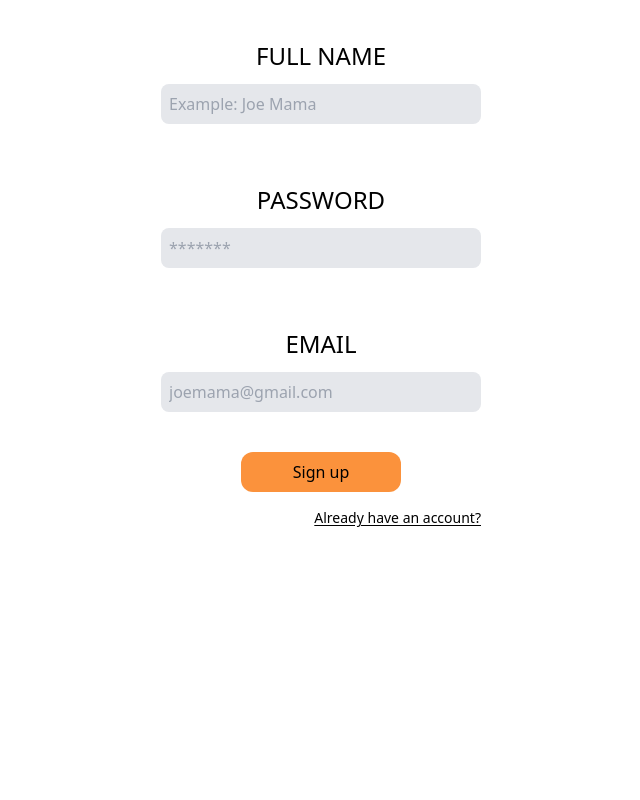
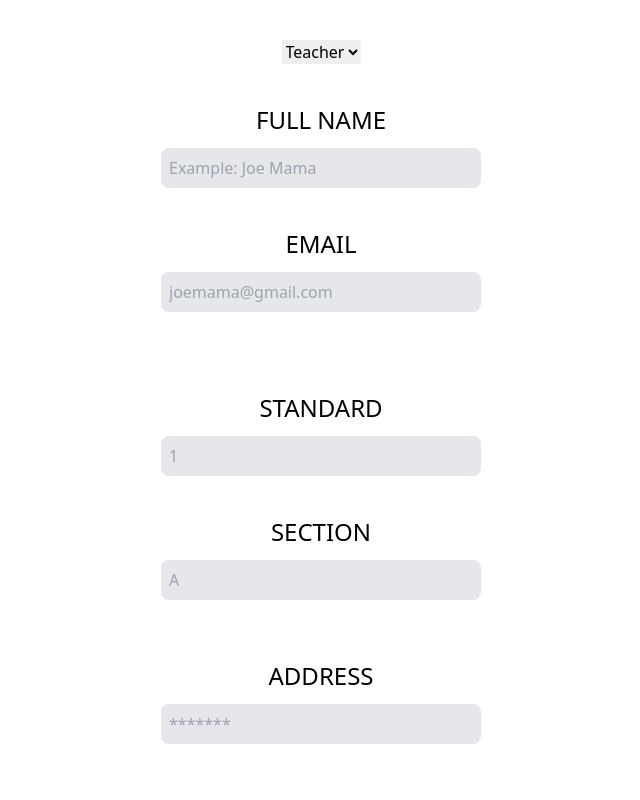
Before and after one commit to TheToadSannin/auto_applica, a React (Create React App) app: page /signup in a window 1280 px wide. Shown: the top 800 px of the page, without its empty margins (319-959 px from the left). Built offline with nearby package versions, Linux system fonts and the light colour scheme.

Commit message:
Dropdown

```diff
--- a/src/App.js
+++ b/src/App.js
@@ -16,4 +16,5 @@ function App() {
 
 }
 
+
 export default App;
--- a/src/pages/Home.jsx
+++ b/src/pages/Home.jsx
@@ -3,6 +3,7 @@ import Footer from '../components/Footer'
 import Header from '../components/Header'
 
 const Home = () => {
+  document.getElementsByTagName("title")[0].text="Home"
   return (
     <div>
         <Header/>
--- a/src/pages/Login.jsx
+++ b/src/pages/Login.jsx
@@ -40,7 +40,7 @@ const Login = (props) => {
       navigate("/");
     }
   };
-
+  document.getElementsByTagName("title")[0].text="Login"
   return (
     <div className=" ">
         <Header/>
@@ -59,7 +59,6 @@ const Login = (props) => {
             name="email"
             id="email"
             value={credentials.email}
-            onChange={handleChange}
           />
         </div>
         <div className="flex flex-col justify-center gap-3 items-center w-full m-5">
--- a/src/pages/Signup.jsx
+++ b/src/pages/Signup.jsx
@@ -38,12 +38,30 @@ const Signup = () => {
       navigate("/login");
     }
   };
+
+  document.getElementsByTagName("title")[0].text="Signup"
+  function role_change(){
+    const role = document.getElementsByTagName("select")[0];
+    const roll_no = document.getElementById("student_div");
+    if(role.value === "teacher"){
+        roll_no.style.display = "none";
+    }
+    else{
+        roll_no.style.display = "block";
+    }
+  }
   return (
     <div className=" ">
       <form
         onSubmit={handleSubmit}
         className=" font-sans flex flex-col justify-center items-center p-10 gap-10"
       >
+        <div className="flex flex-col justify-center gap-3 items-center w-full">
+            <select name="role_dropdown" id="role_dropdown" onChange={role_change}>
+                <option value="teacher">Teacher</option>
+                <option value="student">Student</option>
+            </select>
+        </div>
         <div className="flex flex-col justify-center gap-3 items-center w-full">
           <label htmlFor="fullname" className="text-2xl uppercase">
             Full name
@@ -55,6 +73,94 @@ const Signup = () => {
             name="fullname"
             id="fullname"
             value={credentials.fullname}
+            required
+            onChange={handleChange}
+          />
+        </div>
+
+        <div className="flex flex-col justify-center gap-3 items-center w-full">
+          <label htmlFor="email" className="text-2xl uppercase">
+            Email
+          </label>
+          <input
+            className=" bg-gray-200 w-80 p-2 rounded-lg "
+            type="email"
+            name="email"
+            id="email"
+            placeholder="joemama@gmail.com"
+            value={credentials.email}
+            required
+            onChange={handleChange}
+          />
+        </div>
+
+        <div id="teacher_div">
+
+        </div>
+
+
+        <div id="student_div" className="hidden">
+            <div className="flex flex-col justify-center gap-3 items-center w-full">
+            <label htmlFor="roll_no" className="text-2xl uppercase">
+                Roll Number
+            </label>
+            <input
+                className=" bg-gray-200 w-80 p-2 rounded-lg "
+                type="text"
+                name="roll_no"
+                id="roll_no"
+                placeholder="12341234"
+                value={credentials.roll_no}
+                required
+                onChange={handleChange}
+            />
+            </div>
+        </div>
+        <div className="flex flex-col justify-center gap-3 items-center w-full">
+            <label htmlFor="standard" className="text-2xl uppercase">
+                Standard
+            </label>
+            <input
+                className=" bg-gray-200 w-80 p-2 rounded-lg "
+                type="text"
+                name="standard"
+                id="standard"
+                placeholder="1"
+                value={credentials.standard}
+                required
+                onChange={handleChange}
+            />
+        </div>
+
+        <div className="flex flex-col justify-center gap-3 items-center w-full">
+        <label htmlFor="section" className="text-2xl uppercase">
+            section
+        </label>
+        <input
+            className=" bg-gray-200 w-80 p-2 rounded-lg "
+            type="text"
+            name="section"
+            id="section"
+            placeholder="A"
+            value={credentials.section}
+            required
+            onChange={handleChange}
+        />
+        </div>
+
+
+        <div className="flex flex-col justify-center gap-3 items-center w-full m-5">
+          <label htmlFor="address" className="text-2xl uppercase">
+            address
+          </label>
+          <input
+            className=" bg-gray-200 w-80 p-2 rounded-lg "
+            type="textbox"
+            placeholder="*******"
+            name="address"
+            id="address"
+            value={credentials.address}
+            required
             onChange={handleChange}
           />
         </div>
@@ -70,23 +176,11 @@ const Signup = () => {
             name="password"
             id="password"
             value={credentials.password}
+            required
             onChange={handleChange}
           />
         </div>
-        <div className="flex flex-col justify-center gap-3 items-center w-full">
-          <label htmlFor="email" className="text-2xl uppercase">
-            Email
-          </label>
-          <input
-            className=" bg-gray-200 w-80 p-2 rounded-lg "
-            type="email"
-            name="email"
-            id="email"
-            placeholder="joemama@gmail.com"
-            value={credentials.email}
-            onChange={handleChange}
-          />
-        </div>
+
 
         <div className="flex flex-col items-end w-80">
           <button
@@ -107,4 +201,5 @@ const Signup = () => {
   );
 };
 
+
 export default Signup;
```
